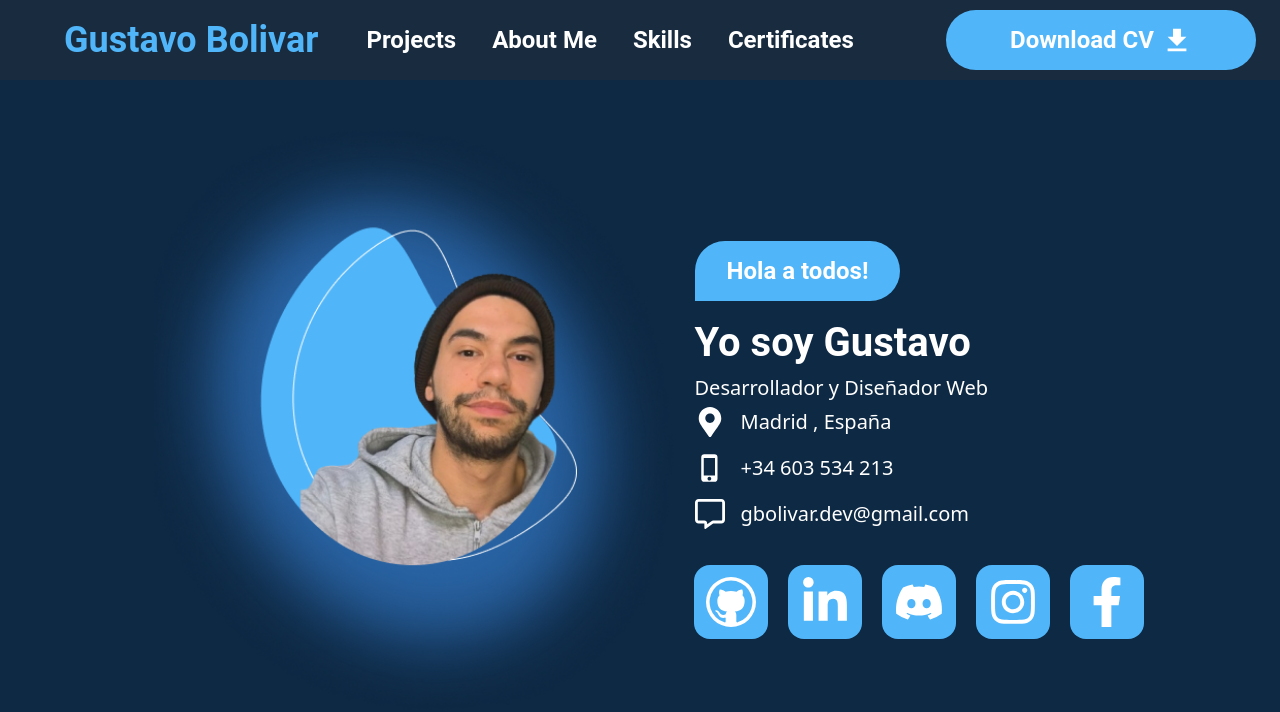
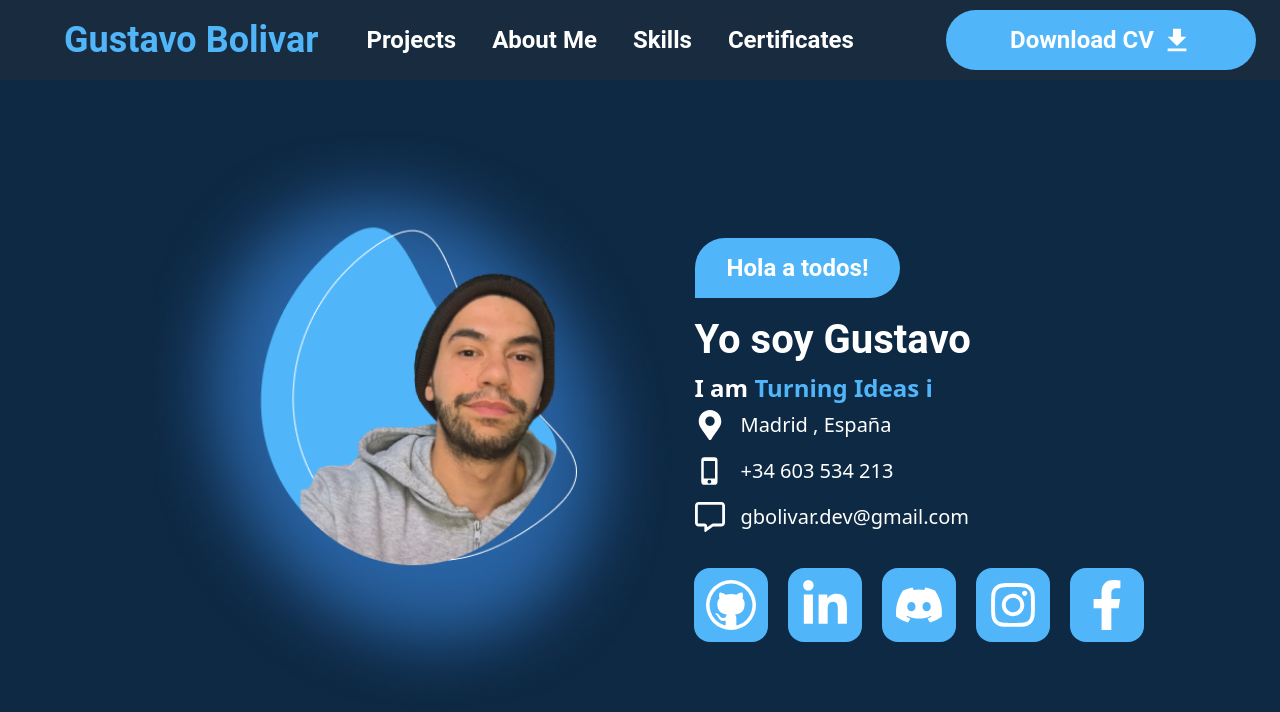
Before and after one commit to GustavoBOG/Portafolio2.0, a React (Vite) app: page / in a window 1280 px wide. Shown: the top 712 px of the page. Built offline with nearby package versions, Linux system fonts and the light colour scheme.

Commit message:
titulo didactico en la home con typewriteefect

```diff
--- a/package.json
+++ b/package.json
@@ -13,7 +13,8 @@
     "react": "^19.0.0",
     "react-dom": "^19.0.0",
     "react-icons": "^5.5.0",
-    "react-router-dom": "^6.30.0"
+    "react-router-dom": "^6.30.0",
+    "react-type-animation": "^3.2.0"
   },
   "devDependencies": {
     "@eslint/js": "^9.21.0",
--- a/src/components/home/Home.jsx
+++ b/src/components/home/Home.jsx
@@ -2,6 +2,7 @@ import { FaMapMarkerAlt, FaLinkedinIn, FaDiscord, FaInstagram, FaFacebookF } fro
 import { FaRegMessage } from "react-icons/fa6";
 import { VscGithub } from "react-icons/vsc";
 import { MdPhoneIphone } from "react-icons/md";
+import { TypeAnimation } from 'react-type-animation';
 
 const SocialIcons = ({ isMobile }) => {
   const iconSize = isMobile ? "w-[30px] h-[30px]" : "w-[50px] h-[50px]";
@@ -63,7 +64,25 @@ const Home = () => {
             Hola a todos!
           </span>
           <h1 className="text-text text-h2 font-roboto mt-3">Yo soy Gustavo</h1>
-          <p className="text-text text-h6">Desarrollador y Diseñador Web</p>
+          <div className="text-h4 min-h-[30px]">
+            <span className="text-text">I am </span>
+            <TypeAnimation
+              sequence={[
+                'a Developer.',
+                1500,
+                'a Designer.',
+                1500,
+                'Turning Ideas into Reality.',
+                1500,
+                'a Problem Solver.',
+                1500,
+              ]}
+              wrapper="span"
+              speed={50}
+              repeat={Infinity}
+              className="text-primario"
+            />
+          </div>
         </div>
 
         {/* Contenedor de imagen y redes sociales */}
@@ -91,7 +110,25 @@ const Home = () => {
               Hola a todos!
             </span>
             <h1 className="text-text text-h2 font-roboto mt-3">Yo soy Gustavo</h1>
-            <p className="text-text text-h6">Desarrollador y Diseñador Web</p>
+            <div className="text-h4 min-h-[30px]">
+              <span className="text-text">I am </span>
+              <TypeAnimation
+                sequence={[
+                  'a Developer.',
+                  1500,
+                  'a Designer.',
+                  1500,
+                  'Turning Ideas into Reality.',
+                  1500,
+                  'a Problem Solver.',
+                  1500,
+                ]}
+                wrapper="span"
+                speed={50}
+                repeat={Infinity}
+                className="text-primario"
+              />
+            </div>
           </div>
 
           {/* Información de Contacto */}
```
Also changed, not shown: 1 other file (tests, documents, lock files or other folders).
